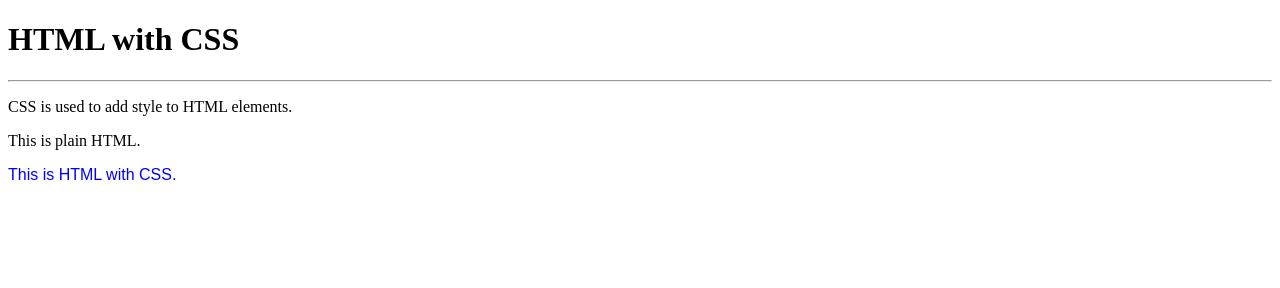
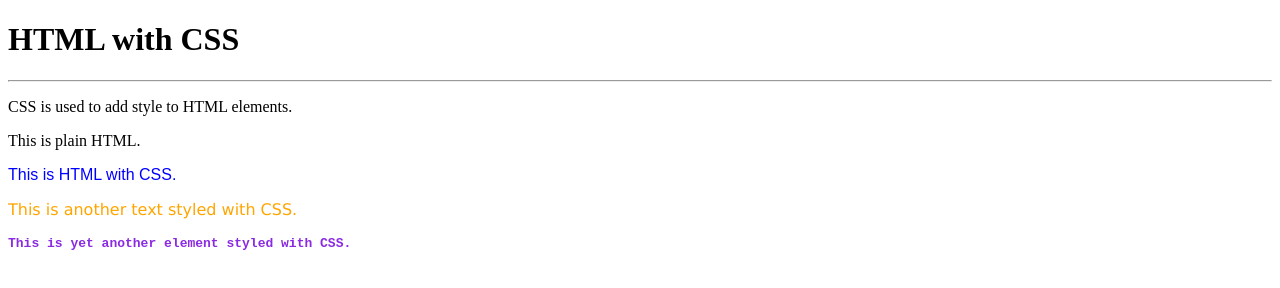
Before and after one commit to vamandeshmukh/deloitte-ui-aug-2023, a plain HTML site: page css/index.html in a window 1280 px wide. Drawn offline with Linux system fonts and the light colour scheme.

Commit message:
html css

```diff
--- a/css/index.html
+++ b/css/index.html
@@ -11,6 +11,8 @@
     <p>CSS is used to add style to HTML elements.</p>
     <p>This is plain HTML.</p>
     <p class="blue-style">This is HTML with CSS.</p>
+    <p id="orange-style">This is another text styled with CSS.</p>
+    <h4>This is yet another element styled with CSS.</h4>
 </body>
 
 </html>
--- a/css/styles.css
+++ b/css/styles.css
@@ -1,5 +1,19 @@
-
+/* class seector  */
 .blue-style {
     color: blue;
     font-family: Arial, Helvetica, sans-serif;
 }
+
+/* id selector  */
+
+#orange-style {
+    color: orange;
+    font-family: Verdana, Geneva, Tahoma, sans-serif;
+}
+
+/* element selector */
+
+h4 {
+    color: blueviolet;
+    font-family: monospace;
+}
```
